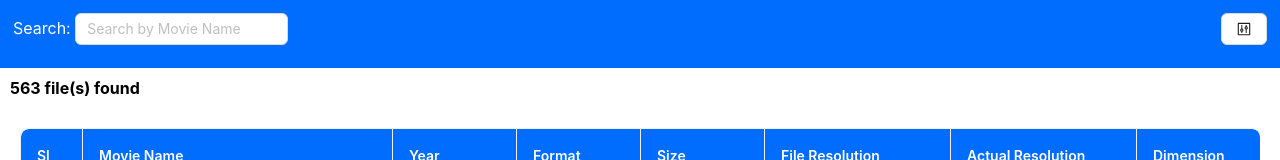
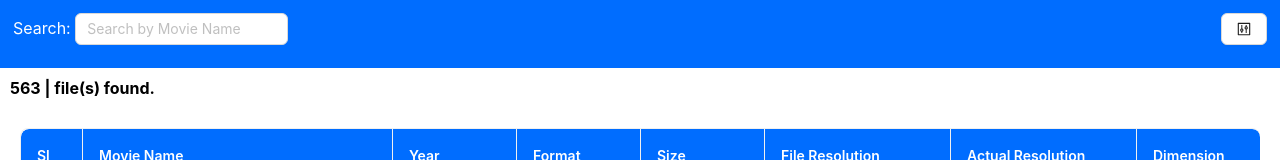
Before and after one commit to Tatvagyan-SocialVentures/muvi_code, a React (Create React App) app: page / in a window 1280 px wide. Shown: the top 160 px of the page. Built offline with nearby package versions, Linux system fonts and the light colour scheme.

Commit message:
table design changed

```diff
--- a/src/pages/ListMovies.js
+++ b/src/pages/ListMovies.js
@@ -7,9 +7,10 @@ const { useBreakpoint } = Grid;
 
 const ListMovies = () => {
   const screens = useBreakpoint();
-  const [data, setData] = useState([]);
+  const [originalData, setOriginalData] = useState([]);
   const [filteredData, setFilteredData] = useState([]);
   const [searchQuery, setSearchQuery] = useState("");
+  const [filterString, setFilterString] = useState("");
 
   useEffect(() => {
     fetchData();
@@ -46,7 +47,7 @@ const ListMovies = () => {
         Format,
       };
     });
-    setData(transformedData);
+    setOriginalData(transformedData);
     setFilteredData(transformedData);
   };
 
@@ -58,13 +59,15 @@ const ListMovies = () => {
   const handleSearch = useMemo(
     () =>
       debounce((value) => {
-        const filtered_data = data.filter((item) => item.MovieName.toLowerCase().includes(value.toLowerCase()));
+        const filtered_data = originalData.filter((item) => item.MovieName.toLowerCase().includes(value.toLowerCase()));
         setFilteredData(filtered_data);
+        setFilterString("");
       }, 300), // 300ms delay
-    [data]
+    [originalData]
   );
 
   const handleFilter = ({ key }) => {
+    setFilterString(key);
     const filters = {
       "<480p": (item) => parseInt(item.FileResolution) < 480,
       "480p": (item) => item.FileResolution === "480p",
@@ -72,19 +75,17 @@ const ListMovies = () => {
       "1080p": (item) => item.FileResolution === "1080p",
       ">1080p": (item) => parseInt(item.FileResolution) > 1080,
     };
-    setFilteredData(data.filter(filters[key]));
+    setFilteredData(originalData.filter(filters[key]));
   };
 
-  const menuItems = [
-    { label: <span style={{ fontWeight: "bold" }}>less than 480p</span>, key: "<480p" },
-    { label: <span style={{ fontWeight: "bold" }}>480p</span>, key: "480p" },
-    { label: <span style={{ fontWeight: "bold" }}>720p</span>, key: "720p" },
-    { label: <span style={{ fontWeight: "bold" }}>1080p</span>, key: "1080p" },
-    { label: <span style={{ fontWeight: "bold" }}>more than 1080p</span>, key: ">1080p" },
-  ];
-
   const menu = {
-    items: menuItems,
+    items: [
+      { label: <span style={{ fontWeight: "bold" }}>less than 480p</span>, key: "<480p" },
+      { label: <span style={{ fontWeight: "bold" }}>480p</span>, key: "480p" },
+      { label: <span style={{ fontWeight: "bold" }}>720p</span>, key: "720p" },
+      { label: <span style={{ fontWeight: "bold" }}>1080p</span>, key: "1080p" },
+      { label: <span style={{ fontWeight: "bold" }}>more than 1080p</span>, key: ">1080p" },
+    ],
     onClick: handleFilter,
   };
 
@@ -103,8 +104,10 @@ const ListMovies = () => {
         </div>
       </div>
 
-      <div style={{ padding: 10 }}>
-        <strong>{filteredData.length} file(s) found</strong>
+      <div style={{ display: "flex", flexDirection: "row", justifyContent: "space-between", padding: 10 }}>
+        <strong>
+          {filteredData.length} | {filterString} file(s) found.{" "}
+        </strong>
       </div>
 
       {screens.lg ? (
@@ -139,24 +142,24 @@ const ListMovies = () => {
                     >
                       {item.key}) <strong>{item.MovieName}</strong>
                     </div>
-                    <div style={{ display: "flex", flexDirection: "row", justifyContent: "space-between", padding: 5, border:"1px solid #e5e5e5" }}>
+                    <div style={{ display: "flex", flexDirection: "row", justifyContent: "space-between", padding: 5, border: "1px solid #e5e5e5" }}>
                       Year:
                       <strong>{item.Year}</strong>
                     </div>
-                    <div style={{ display: "flex", flexDirection: "row", justifyContent: "space-between", padding: 5, border:"1px solid #e5e5e5" }}>
+                    <div style={{ display: "flex", flexDirection: "row", justifyContent: "space-between", padding: 5, border: "1px solid #e5e5e5" }}>
                       Format: <strong>{item.Format}</strong>
                     </div>
-                    <div style={{ display: "flex", flexDirection: "row", justifyContent: "space-between", padding: 5, border:"1px solid #e5e5e5" }}>
+                    <div style={{ display: "flex", flexDirection: "row", justifyContent: "space-between", padding: 5, border: "1px solid #e5e5e5" }}>
                       Size: <strong>{item.Size}</strong>
                     </div>
-                    <div style={{ display: "flex", flexDirection: "row", justifyContent: "space-between", padding: 5, border:"1px solid #e5e5e5" }}>
+                    <div style={{ display: "flex", flexDirection: "row", justifyContent: "space-between", padding: 5, border: "1px solid #e5e5e5" }}>
                       File Resolution: <strong>{item.FileResolution}</strong>
                     </div>
 
-                    <div style={{ display: "flex", flexDirection: "row", justifyContent: "space-between", padding: 5, border:"1px solid #e5e5e5" }}>
+                    <div style={{ display: "flex", flexDirection: "row", justifyContent: "space-between", padding: 5, border: "1px solid #e5e5e5" }}>
                       Actual Resolution: <strong>{item.Resolution}</strong>
                     </div>
-                    <div style={{ display: "flex", flexDirection: "row", justifyContent: "space-between", padding: 5, border:"1px solid #e5e5e5" }}>
+                    <div style={{ display: "flex", flexDirection: "row", justifyContent: "space-between", padding: 5, border: "1px solid #e5e5e5" }}>
                       Dimension: <strong>{item.Dimension}</strong>
                     </div>
                   </Card>
```
